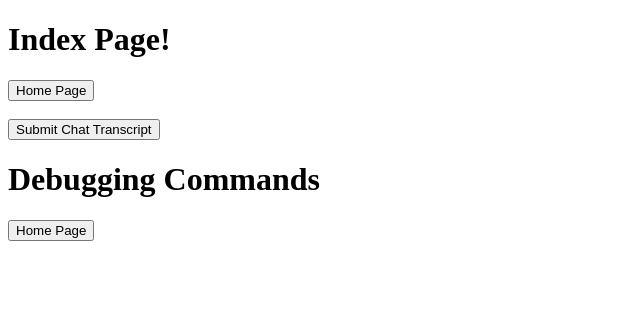
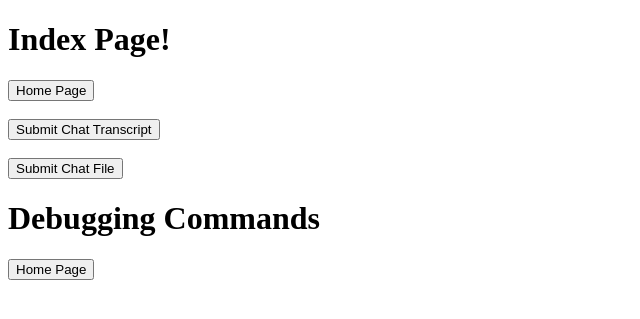
Before and after one commit to iffy-pi/chat-berta, a Flask app: page / in a window 1280 px wide. Shown: the top 319 px of the page, without its empty margins (0-640 px from the left). Run offline with Flask 2, Linux system fonts and the light colour scheme.

Commit message:
Added file uploading functionality

```diff
--- a/app.py
+++ b/app.py
@@ -1,22 +1,37 @@
-from flask import Flask, render_template, request, redirect
+from flask import Flask, flash, render_template, request, redirect, url_for, send_from_directory
+from werkzeug.utils import secure_filename
+from appfuncs import *
+import os
 
 # initialize app flask object
 # intializing to the name of the file
 app = Flask(__name__)
 
-# now we use app routing to map a function to a given page of our website
-# in app routing, it starts from the root of our website
-# so if our website is mysite.com, and we wanted to route to mysite.com/hello
-# we would pass /hello to the app route call
+# App routing information
+    # now we use app routing to map a function to a given page of our website
+    # in app routing, it starts from the root of our website
+    # so if our website is mysite.com, and we wanted to route to mysite.com/hello
+    # we would pass /hello to the app route call
+    # app routing uses special @ and then the flask app oobject
+    # then we immediately define the associated function for the URL
+    # @app.route("/test")
+    # def testfunc():
+    #     return "Testing web page!"
+    # we can have several routes for the different pages on our website
+    # just by adding more app routes and the subsequent functions that handle them
 
-# app routing uses special @ and then the flask app oobject
-# then we immediately define the associated function for the URL
-@app.route("/test")
-def testfunc():
-    return "Testing web page!"
 
-# we can have several routes for the different pages on our website
-# just by adding more app routes and the subsequent functions that handle them
+# Uploading file, sourced from steps https://flask.palletsprojects.com/en/2.2.x/patterns/fileuploads/
+# add upload folder to app config
+app.config['UPLOAD_FOLDER'] = UPLOAD_FOLDER
+
+# to download a file submitted to the server
+# you can use url_for('route_download_file', filename=<filename>) to get url for specific file
+@app.route('/uploads/<path:filename>', methods=['GET', 'POST'])
+def route_download_file(filename):
+    # Appending app path to upload folder path within app root folder
+    # Returning file from appended path
+    return send_from_directory(app.config['UPLOAD_FOLDER'], filename, as_attachment=True)
 
 # page when the chat dialog (transcript or file) is submitted
 @app.route('/dialogSubmitted', methods=['POST', 'GET'])
@@ -27,10 +42,39 @@ def route_dialog_submitted():
             # using the name attribute of the text input tag in index.html
             transcript_text = request.form['dialog_text_box']
             return render_template('console.html', content='The text: {}'.format(transcript_text))
+
+        elif request.args['source'] == 'file':
+            # check if the request has the file part
+            if 'file' not in request.files:
+                return render_template('console.html', content='No file provided!')
+
+            # get the file
+            file = request.files['file']
+
+            # If the user does not select a file, the browser submits an
+            # empty file without a filename.
+            if file.filename == '':
+                return render_template('console.html', content='File name is blank!')
+
+            # save the file and render the file contents
+            if file and allowed_file(file.filename):
+                filename = secure_filename(file.filename)
+                file.save( os.path.join(app.config['UPLOAD_FOLDER'], filename) )
+                with open(os.path.join(app.config['UPLOAD_FOLDER'], filename), 'r' ) as file:
+                    cont = str(file.read())
+                return render_template('console.html', content='File: {}'.format(cont))
+
+            return render_template('console.html', content='Invalid, should not get here!')
         else:
             return render_template('console.html', content='{}-{}'.format(request.args, request.mimetype))
     else:
-        return 'Get Request Called!'
+        return render_template('console.html', content='Invalid, should not get here!')
+
+
+# submit chat transcript text
+@app.route('/ChatFile', methods=['POST', 'GET'])
+def route_chat_file():
+    return render_template('chat_file.html')
 
 # submit chat transcript text
 @app.route('/ChatTranscript', methods=['POST', 'GET'])
--- /dev/null
+++ b/appfuncs.py
@@ -0,0 +1,12 @@
+# python file to contain function definitions in order to not clutter app.py
+
+# Configure file upload parameters
+# Source: https://flask.palletsprojects.com/en/2.2.x/patterns/fileuploads/
+UPLOAD_FOLDER = 'uploads'
+ALLOWED_EXTENSIONS = {'txt', 'pdf', 'png', 'jpg', 'jpeg', 'gif'}
+
+# checks if a file is allowed to be uploaded
+def allowed_file(filename):
+    # allowed if not executable and is one of the allowed file extensions
+    return '.' in filename and \
+           filename.rsplit('.', 1)[1].lower() in ALLOWED_EXTENSIONS
--- a/templates/index.html
+++ b/templates/index.html
@@ -14,5 +14,9 @@
     <form action="/ChatTranscript"  id="chat_transcript_page_form">
         <input type="submit" value="Submit Chat Transcript">
     </form>
+    <br>
+    <form action="/ChatFile"  id="chat_transcript_page_form">
+        <input type="submit" value="Submit Chat File">
+    </form>
 </div>
 {% endblock %}
```
Also changed, not shown: server-void/sample_chat.txt (added, +8 -0 lines), templates/chat_file.html (added, +21 -0 lines), uploads/sample_chat.txt (added, +8 -0 lines).
